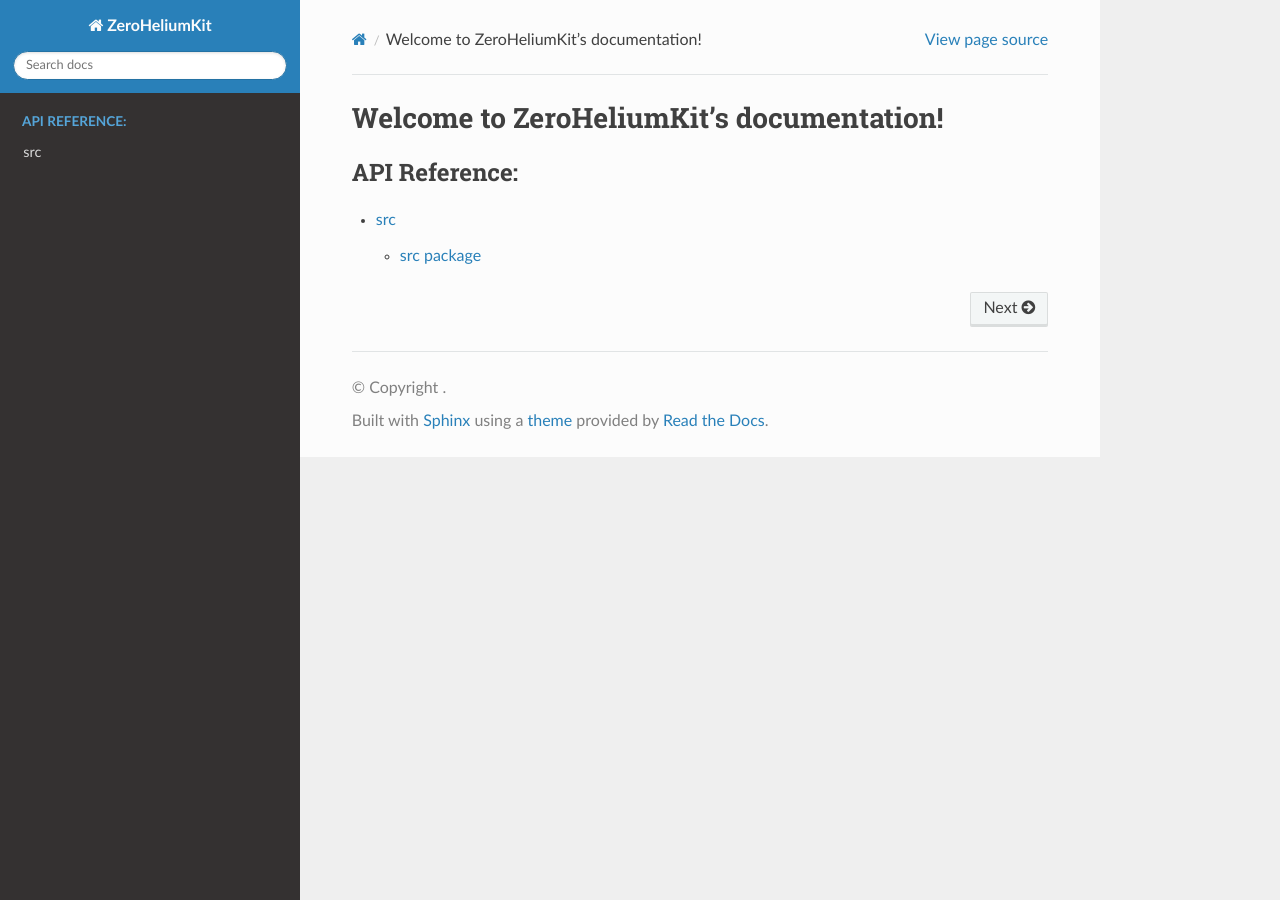
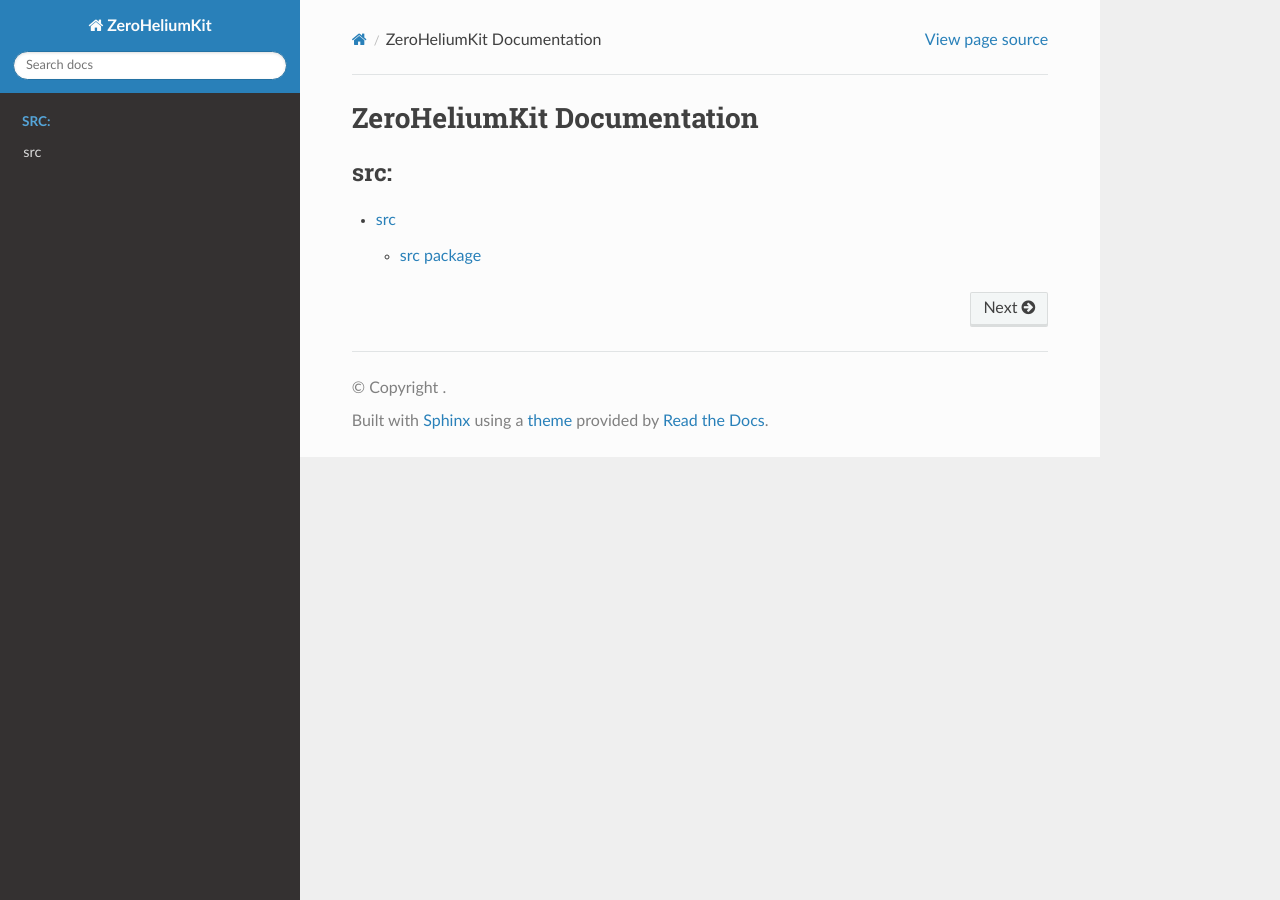
Before and after one commit to eeroqlab/zeroheliumkit, a Sphinx documentation site: the page built from docs/index.rst, in a window 1280 px wide. Built offline with Sphinx 7.4.7 and the Read the Docs theme 3.1.0, drawn with Linux system fonts in a browser that asks for light colours.

Commit message:
new build attempt - editing index.rst to include src as the path

```diff
--- a/docs/conf.py
+++ b/docs/conf.py
@@ -1,4 +1,7 @@
 # Configuration file for the Sphinx documentation builder.
+import os
+import sys
+sys.path.insert(0, os.path.abspath('../zeroheliumkit'))
 
 project = 'ZeroHeliumKit'
 author = 'EeroQ'
--- a/docs/index.rst
+++ b/docs/index.rst
@@ -1,8 +1,8 @@
-Welcome to ZeroHeliumKit's documentation!
+ZeroHeliumKit Documentation
 ===========================================
 
 .. toctree::
    :maxdepth: 2
-   :caption: API Reference:
+   :caption: src:
 
    api/modules
```
Also changed, not shown: .readthedocs.yaml.
